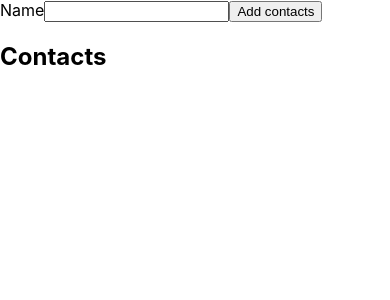
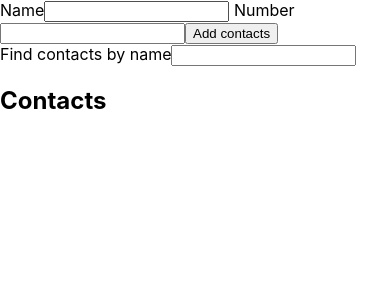
Before and after one commit to Ihorhomenko/goit-react-hw-02-feedback, a React (Create React App) app: page / in a window 390 px wide. Shown: the top 300 px of the page. Built offline with nearby package versions, Linux system fonts and the light colour scheme.

Commit message:
work from phonebook

```diff
--- a/package.json
+++ b/package.json
@@ -7,6 +7,7 @@
     "@testing-library/jest-dom": "^5.16.1",
     "@testing-library/react": "^12.1.2",
     "@testing-library/user-event": "^13.5.0",
+    "nanoid": "^4.0.0",
     "prop-types": "^15.8.1",
     "react": "^17.0.2",
     "react-dom": "^17.0.2",
--- a/src/components/App.jsx
+++ b/src/components/App.jsx
@@ -3,11 +3,14 @@ import Statistics from './statistics';
 import FeedbackOptions from './feedback-options';
 import PhoneRegBook from './phonebook';
 import Contacts from './contacts';
+import Filter from './filter'
 
 class App extends Component {
   state = {
     contacts: [],
+    filter: '',
     name: '',
+    number: ''
   };
   // state = {
   //   good: 0,
@@ -47,6 +50,14 @@ class App extends Component {
   //   }));
   // };
 
+  handleSubmitForm = data => {
+    this.setState({contacts: [...this.state.contacts, data]})
+  }
+
+  handleChangeFilter = value => {
+    this.setState({filter: value})
+  }
+
   render() {
     // const { good, neutral, bad } = this.state;
     // const total = good + neutral + bad;
@@ -54,9 +65,10 @@ class App extends Component {
     return (
       <div>
         <section>
-          <PhoneRegBook />
+          <PhoneRegBook onSubmit={this.handleSubmitForm}/>
         </section>
         <section>
+          <Filter onSubmit={this.handleChangeFilter}/>
           <h2>Contacts</h2>
           <Contacts contacts={this.state.contacts} />
         </section>
--- a/src/components/contacts.js
+++ b/src/components/contacts.js
@@ -4,7 +4,7 @@ const Contacts = ({ contacts }) => {
   return (
     <ul>
       {contacts.map(el => (
-        <li>{el}</li>
+        <li>{el.name}: {el.number}</li>
       ))}
     </ul>
   );
--- /dev/null
+++ b/src/components/filter.js
@@ -0,0 +1,23 @@
+import React, { Component } from 'react';
+
+class Filter extends Component {
+    handleInputFilter = e => {
+        const filterValue = e.currentTarget.value;
+        this.props.onSubmit(filterValue)
+    }
+
+    render () {
+        return (
+            <label>
+                Find contacts by name
+                <input onChange={this.handleInputFilter}
+                    type="text"
+                    name="name"
+                    pattern="^[a-zA-Zа-яА-Я]+(([' -][a-zA-Zа-яА-Я ])?[a-zA-Zа-яА-Я]*)*$"/>
+            </label>
+        )
+        }
+    }
+
+
+export default Filter;
--- a/src/components/phonebook.js
+++ b/src/components/phonebook.js
@@ -1,15 +1,16 @@
 import React, { Component } from 'react';
+import { nanoid } from 'nanoid'
 
 class PhoneRegBook extends Component {
   handleSubmit = e => {
     e.preventDefault();
     const form = e.currentTarget;
     const name = form.elements.name.value;
-    // const number = form.elements.number.value;
-    console.log(name);
-    // this.props.setState({ name: [{ name }] });
+    const number = form.elements.number.value;
+    this.props.onSubmit({id: nanoid(), name, number})
     form.reset();
   };
+
 
   render() {
     return (
@@ -25,13 +26,13 @@ class PhoneRegBook extends Component {
             required
           />
         </label>
-        {/* <label> Number
+        <label> Number
             <input type="tel"
                     name="number"
                     pattern="\+?\d{1,4}?[-.\s]?\(?\d{1,3}?\)?[-.\s]?\d{1,4}[-.\s]?\d{1,4}[-.\s]?\d{1,9}"
                     title="Phone number must be digits and can contain spaces, dashes, parentheses and can start with +"
                     required />
-        </label> */}
+        </label>
 
         <button type="submit">Add contacts</button>
       </form>
```
Also changed, not shown: 1 other file (tests, documents, lock files or other folders).
